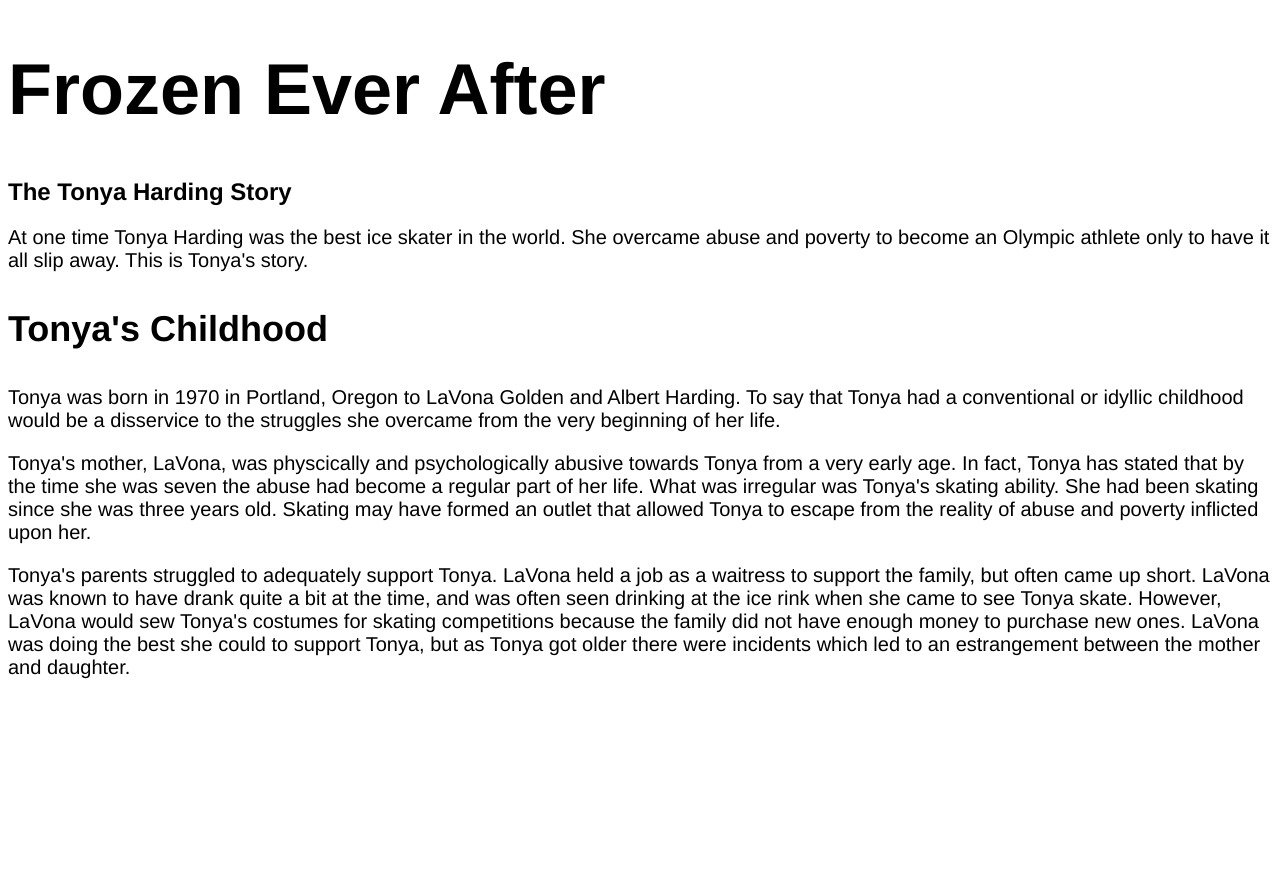
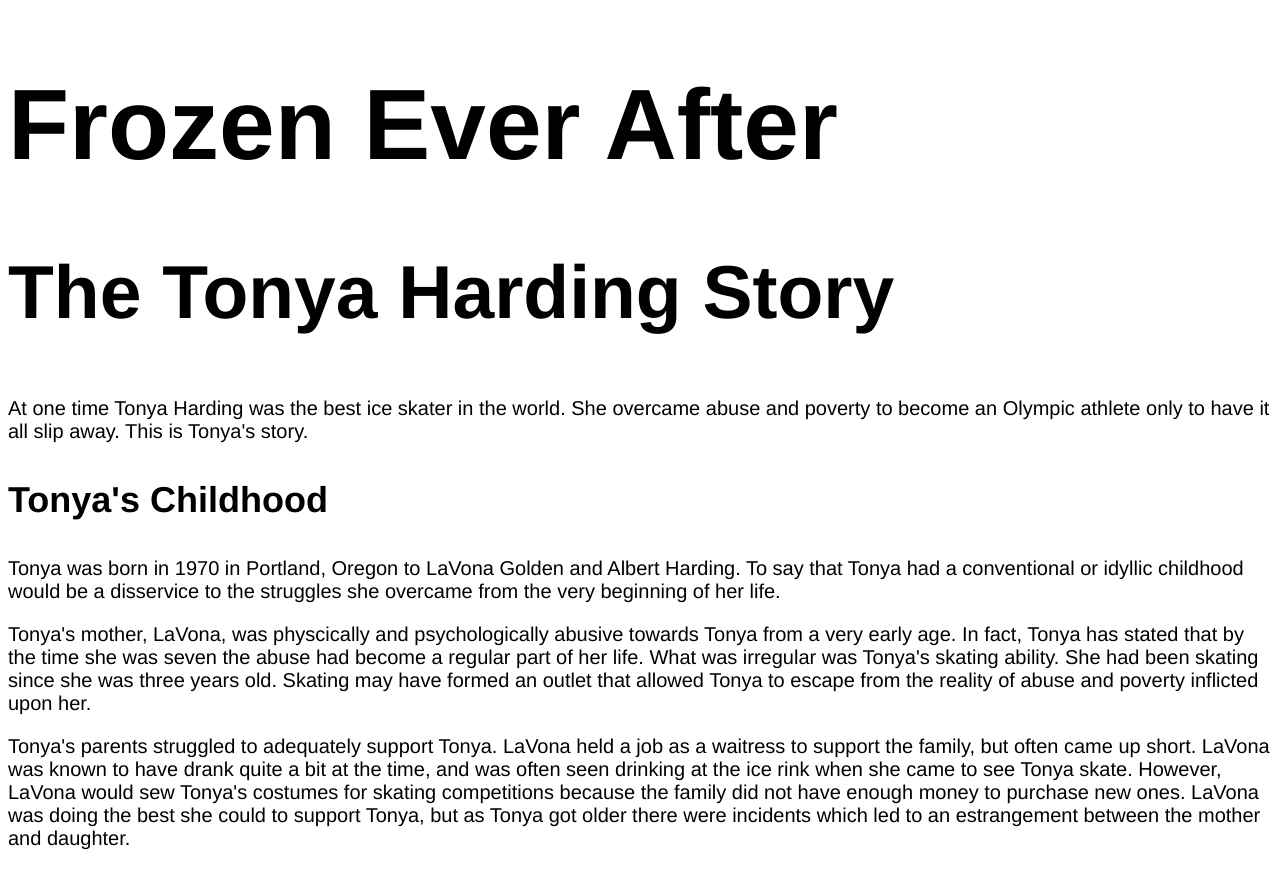
Before and after one commit to derekdeibert/derekdeibert.github.io, a plain HTML site: page unit_1/index.html in a window 1280 px wide. Before the commit the page ends 800 px from the top, so only its background shows below. Drawn offline with Linux system fonts and the light colour scheme.

Commit message:
CSS update

```diff
--- a/unit_1/css/style.css
+++ b/unit_1/css/style.css
@@ -9,8 +9,13 @@ body {
 h1 {
     color: black
     text-align:left;
-    font-size: 72px;
+    font-size: 100px;
     font-weight: bold;
+}
+
+h2 {
+	font-size:75px;
+	font-weight:bold;
 }
 
 h3 {
```
